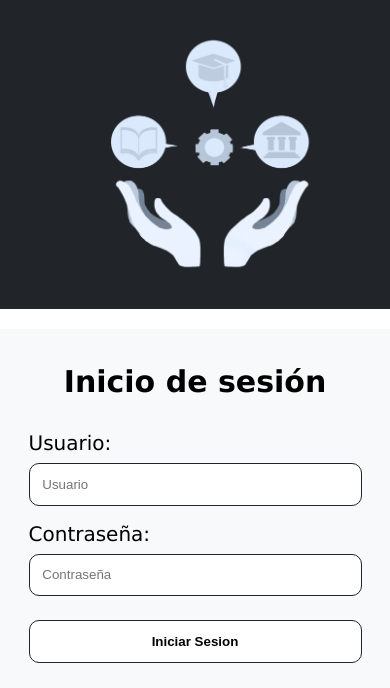
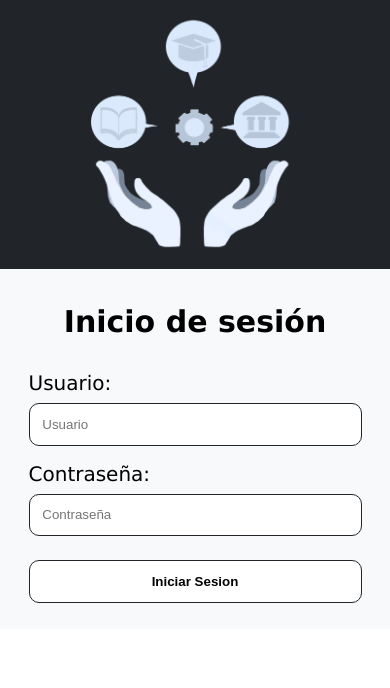
Before and after one commit to Gus524/Sistema-Escolar, a PHP site: page / in a window 390 px wide. Shown: the top 688 px of the page. Run offline with PHP 8.4, Linux system fonts and the light colour scheme.

Commit message:
Fix::Demo::8::Ajustando estilos para movil

```diff
--- a/src/css/login.css
+++ b/src/css/login.css
@@ -87,12 +87,10 @@ main {
 
     .left, .right {
         width: 100%; /* Ambas secciones ocupan el ancho completo */
-        padding: 20px; /* Añade padding para evitar que el contenido se pegue a los bordes */
     }
 
     .left {
         min-height: 200px; /* Altura mínima para la sección izquierda en móviles */
-        margin-bottom: 20px; /* Espacio entre las secciones */
     }
 
     .left img {
```
